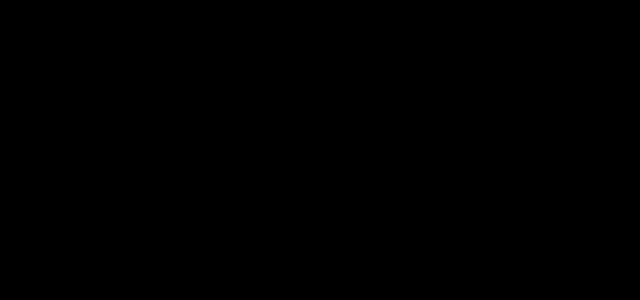
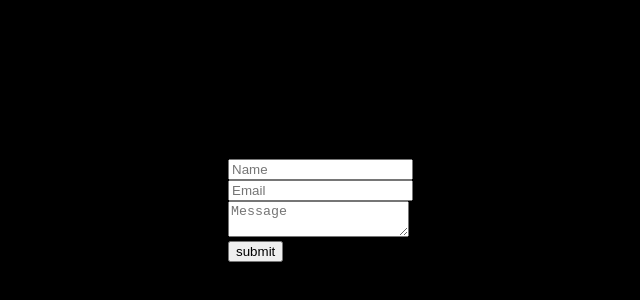
Before and after one commit to BossyLemon0/react-portfolio, a React (Create React App) app: page / in a window 1280 px wide. Shown: the part 2598-2898 px from the top of the page, without its empty margins (357-997 px from the left). Built offline with nearby package versions, Linux system fonts and the light colour scheme.

Commit message:
This commit create the form for this project.

```diff
--- a/src/components/Contact.js
+++ b/src/components/Contact.js
@@ -3,7 +3,44 @@
 export default function Contact(props){
     return (
     <div className = 'slides'>
-        <div>Contact</div>
+        <div>Contact Me</div>
+        <form action="mailto:omardramirez2002@gmail.com">
+            <div>
+                <label for=""></label>
+                <input
+                    className="form-input"
+                    type="text"
+                    placeholder="Name"
+                    required
+                ></input>
+            </div>
+            <div>
+                <label for=""></label>
+                <input
+                    className="form-input"
+                    type="email"
+                    placeholder="Email"
+                    required
+                ></input>
+            </div>
+            <div>
+                <label
+                    className="form-input"
+                    type="date"
+                    placeholder="email"
+                    required
+                ></label>
+                <textarea
+                    className="form-input"
+                    type="text"
+                    placeholder="Message"
+                    required
+                ></textarea>
+            </div>
+            <button type = 'button' className = 'submit_btn'>
+                submit
+            </button>
+        </form>
     </div>
     );
 }
--- a/src/components/Projects.js
+++ b/src/components/Projects.js
@@ -6,14 +6,14 @@
     <div className = 'slides'>
         <div className = 'project_container'>
             <div className='row'>
-                <div className='column'></div>
-                <div className='column'></div>
-                <div className='column'></div>
+                <div className='column'>one</div>
+                <div className='column'>two</div>
+                <div className='column'>three</div>
             </div>
             <div className='row'>
-                <div className='column'></div>
-                <div className='column'></div>
-                <div className='column'></div>
+                <div className='column'>four</div>
+                <div className='column'>five</div>
+                <div className='column'>six</div>
             </div>
         </div>
     </div>
--- a/src/styles/App.css
+++ b/src/styles/App.css
@@ -172,3 +172,19 @@
          0 0 50px rgb(248, 100, 2)
     }
 }
+
+/* projects */
+
+.row {
+    display: flex;
+    flex-direction: row;
+    flex-wrap: wrap;
+    width: 100%;
+  }
+
+  .column {
+    display: flex;
+    flex-direction: column;
+    flex-basis: 100%;
+    flex: 1;
+  }
```
Also changed, not shown: src/styles/Form.css (added), src/styles/Projects.css (added).
